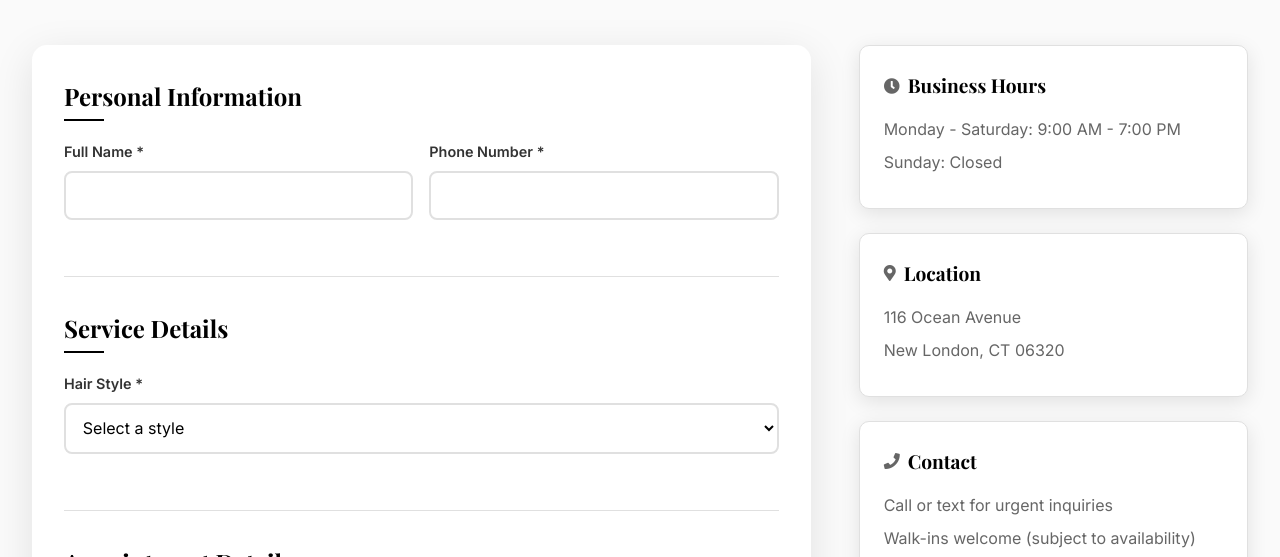
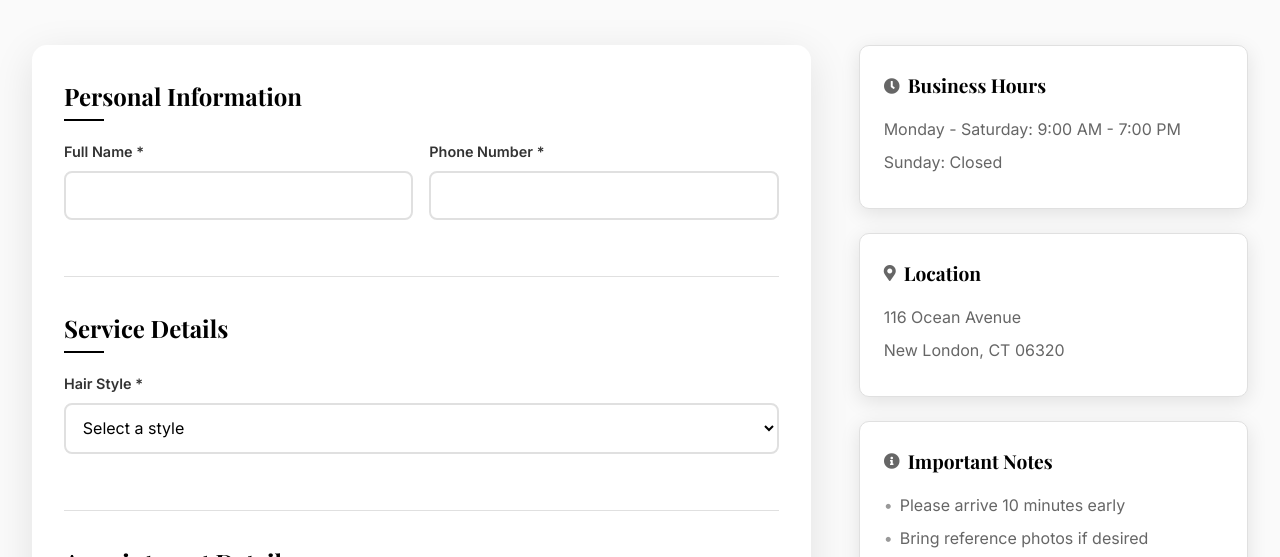
Before and after one commit to MousScales/MomSite, a plain HTML site: page booking.html in a window 1280 px wide. Shown: the part 223-780 px from the top of the page. Drawn offline with nearby package versions, Linux system fonts and the light colour scheme; a script that the page names is missing; files whose address does not match are found by name.

Commit message:
Remove contact card section from booking page

```diff
--- a/booking.html
+++ b/booking.html
@@ -275,11 +275,7 @@
                     <p>New London, CT 06320</p>
                 </div>
 
-                <div class="info-card">
-                    <h3><i class="fas fa-phone"></i> Contact</h3>
-                    <p>Call or text for urgent inquiries</p>
-                    <p>Walk-ins welcome (subject to availability)</p>
-                </div>
+
 
                 <div class="info-card">
                     <h3><i class="fas fa-info-circle"></i> Important Notes</h3>
```
